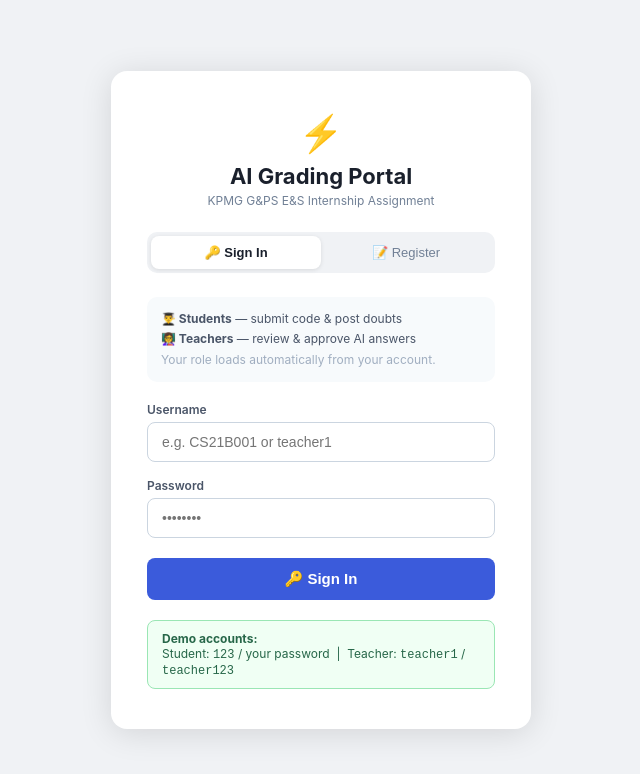
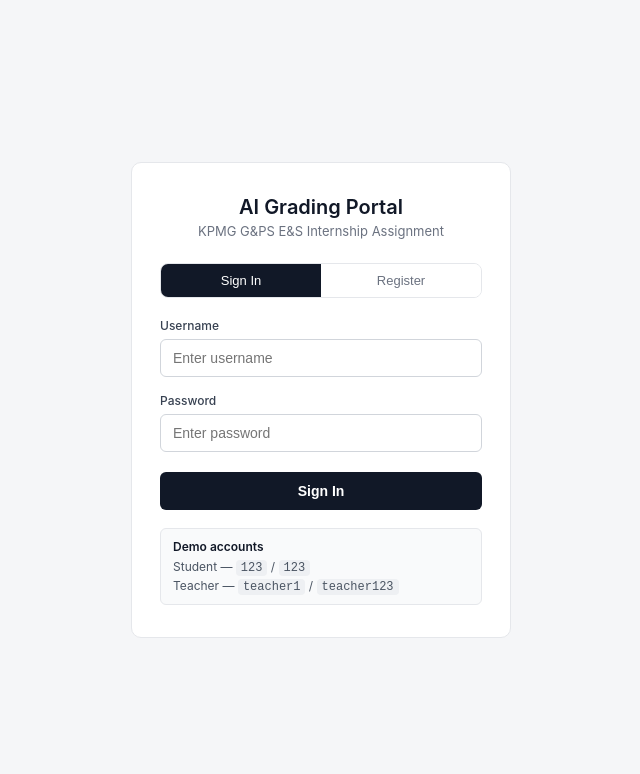
Before and after one commit to aryan-Patel-web/ai-code-grading-portal, a React (Vite) app in the folder frontend/: page /login in a window 1280 px wide. Shown: the top 774 px of the page, without its empty margins (319-959 px from the left). Built offline with nearby package versions, Linux system fonts and the light colour scheme.

Commit message:
adding test username and password for student and teacher both

```diff
--- a/frontend/src/pages/Login.jsx
+++ b/frontend/src/pages/Login.jsx
@@ -1,3 +1,5 @@
+
+
 // import React, { useState } from 'react'
 // import { useNavigate } from 'react-router-dom'
 // import api from '../api'
@@ -30,51 +32,25 @@
 //   }
 
 //   const s = {
-//     page: {
-//       minHeight: '100vh', display: 'flex', alignItems: 'center',
-//       justifyContent: 'center', background: '#f0f2f5',
-//     },
-//     card: {
-//       background: '#fff', borderRadius: 16, padding: '40px 36px',
-//       boxShadow: '0 4px 32px rgba(0,0,0,0.12)', width: '100%', maxWidth: 420,
-//     },
-//     logo:  { textAlign: 'center', fontSize: 36, marginBottom: 8 },
-//     title: { textAlign: 'center', fontSize: 22, fontWeight: 700, color: '#1a202c', marginBottom: 4 },
-//     sub:   { textAlign: 'center', fontSize: 13, color: '#718096', marginBottom: 28 },
+//     page:  { minHeight: '100vh', display: 'flex', alignItems: 'center', justifyContent: 'center', background: '#f0f2f5' },
+//     card:  { background: '#fff', borderRadius: 16, padding: '40px 36px', boxShadow: '0 4px 32px rgba(0,0,0,0.12)', width: '100%', maxWidth: 420 },
 //     label: { display: 'block', fontSize: 12, fontWeight: 600, color: '#4a5568', marginBottom: 5 },
-//     input: {
-//       width: '100%', padding: '11px 14px', border: '1.5px solid #cbd5e0',
-//       borderRadius: 8, fontSize: 14, outline: 'none', color: '#2d3748',
-//       marginBottom: 16, boxSizing: 'border-box', transition: 'border-color 0.2s',
-//     },
-//     btn: {
-//       width: '100%', padding: '12px', borderRadius: 8,
-//       border: 'none', fontWeight: 700, fontSize: 15,
-//       cursor: loading ? 'not-allowed' : 'pointer', marginTop: 8,
-//     },
+//     input: { width: '100%', padding: '11px 14px', border: '1.5px solid #cbd5e0', borderRadius: 8, fontSize: 14, outline: 'none', color: '#2d3748', marginBottom: 16, boxSizing: 'border-box' },
 //     roleBtn: (active, color) => ({
-//       flex: 1, padding: '12px 8px', border: `2px solid ${active ? color : '#e2e8f0'}`,
-//       borderRadius: 10, background: active ? color + '15' : '#f7fafc',
+//       flex: 1, padding: '14px 8px', border: `2px solid ${active ? color : '#e2e8f0'}`,
+//       borderRadius: 10, background: active ? color + '18' : '#f7fafc',
 //       color: active ? color : '#718096', fontWeight: active ? 700 : 500,
-//       cursor: 'pointer', fontSize: 13, transition: 'all 0.2s', textAlign: 'center',
+//       cursor: 'pointer', fontSize: 13, textAlign: 'center', transition: 'all 0.2s',
 //     }),
-//     error: {
-//       background: '#fff5f5', border: '1px solid #feb2b2', borderRadius: 8,
-//       padding: '10px 14px', color: '#c53030', fontSize: 13, marginBottom: 16,
-//     },
-//     divider: {
-//       display: 'flex', alignItems: 'center', gap: 12, margin: '20px 0',
-//     },
-//     dividerLine: { flex: 1, height: 1, background: '#e2e8f0' },
-//     dividerText: { fontSize: 12, color: '#a0aec0', fontWeight: 500 },
+//     error: { background: '#fff5f5', border: '1px solid #feb2b2', borderRadius: 8, padding: '10px 14px', color: '#c53030', fontSize: 13, marginBottom: 16 },
 //   }
 
 //   return (
 //     <div style={s.page}>
 //       <div style={s.card}>
-//         <div style={s.logo}>⚡</div>
-//         <h1 style={s.title}>AI Grading Portal</h1>
-//         <p style={s.sub}>KPMG G&PS E&S Internship Assignment</p>
+//         <div style={{ textAlign: 'center', fontSize: 36, marginBottom: 8 }}>⚡</div>
+//         <h1 style={{ textAlign: 'center', fontSize: 22, fontWeight: 700, color: '#1a202c', marginBottom: 4 }}>AI Grading Portal</h1>
+//         <p style={{ textAlign: 'center', fontSize: 12, color: '#718096', marginBottom: 24 }}>KPMG G&PS E&S Internship Assignment</p>
 
 //         {/* Tab switcher */}
 //         <div style={{ display: 'flex', background: '#f0f2f5', borderRadius: 10, padding: 4, marginBottom: 24 }}>
@@ -85,7 +61,6 @@
 //               color: mode === m ? '#1a202c' : '#718096',
 //               fontWeight: mode === m ? 700 : 400, cursor: 'pointer', fontSize: 13,
 //               boxShadow: mode === m ? '0 1px 4px rgba(0,0,0,0.1)' : 'none',
-//               transition: 'all 0.2s',
 //             }}>
 //               {m === 'login' ? '🔑 Sign In' : '📝 Register'}
 //             </button>
@@ -94,93 +69,55 @@
 
 //         {error && <div style={s.error}>⚠️ {error}</div>}
 
-//         {/* REGISTER — show role picker prominently */}
+//         {/* Register — role picker */}
 //         {mode === 'register' && (
 //           <>
 //             <label style={{ ...s.label, marginBottom: 10 }}>I am a...</label>
 //             <div style={{ display: 'flex', gap: 12, marginBottom: 20 }}>
-//               <button style={s.roleBtn(role === 'student', '#3b5bdb')}
-//                 onClick={() => setRole('student')}>
+//               <button style={s.roleBtn(role === 'student', '#3b5bdb')} onClick={() => setRole('student')}>
 //                 <div style={{ fontSize: 28, marginBottom: 4 }}>👨‍🎓</div>
 //                 <div style={{ fontWeight: 700, fontSize: 14 }}>Student</div>
-//                 <div style={{ fontSize: 11, color: '#718096', marginTop: 2 }}>
-//                   Submit code & ask doubts
-//                 </div>
+//                 <div style={{ fontSize: 11, color: '#718096', marginTop: 2 }}>Submit code & ask doubts</div>
 //               </button>
-//               <button style={s.roleBtn(role === 'teacher', '#f59e0b')}
-//                 onClick={() => setRole('teacher')}>
+//               <button style={s.roleBtn(role === 'teacher', '#f59e0b')} onClick={() => setRole('teacher')}>
 //                 <div style={{ fontSize: 28, marginBottom: 4 }}>👩‍🏫</div>
 //                 <div style={{ fontWeight: 700, fontSize: 14 }}>Teacher</div>
-//                 <div style={{ fontSize: 11, color: '#718096', marginTop: 2 }}>
-//                   Review & approve AI answers
-//                 </div>
+//                 <div style={{ fontSize: 11, color: '#718096', marginTop: 2 }}>Review & approve AI answers</div>
 //               </button>
 //             </div>
 //           </>
 //         )}
 
-//         {/* SIGN IN — show who can sign in */}
+//         {/* Login — role explanation */}
 //         {mode === 'login' && (
-//           <div style={{
-//             background: '#f7fafc', borderRadius: 10, padding: '12px 14px',
-//             marginBottom: 20, display: 'flex', gap: 16,
-//           }}>
-//             <div style={{ fontSize: 12, color: '#4a5568', lineHeight: 1.6 }}>
-//               <strong>👨‍🎓 Students</strong> — sign in to submit code and post doubts<br />
-//               <strong>👩‍🏫 Teachers</strong> — sign in to review and approve AI answers<br />
-//               <span style={{ color: '#a0aec0' }}>Your role is set automatically from your account.</span>
-//             </div>
+//           <div style={{ background: '#f7fafc', borderRadius: 10, padding: '12px 14px', marginBottom: 20, fontSize: 12, color: '#4a5568', lineHeight: 1.7 }}>
+//             <strong>👨‍🎓 Students</strong> — submit code & post doubts<br />
+//             <strong>👩‍🏫 Teachers</strong> — review & approve AI answers<br />
+//             <span style={{ color: '#a0aec0' }}>Your role loads automatically from your account.</span>
 //           </div>
 //         )}
 
 //         <label style={s.label}>Username</label>
-//         <input
-//           style={s.input}
-//           type="text"
-//           placeholder="e.g. CS21B001 or teacher1"
-//           value={username}
-//           onChange={(e) => setUsername(e.target.value)}
-//         />
+//         <input style={s.input} type="text" placeholder="e.g. CS21B001 or teacher1"
+//           value={username} onChange={(e) => setUsername(e.target.value)} />
 
 //         <label style={s.label}>Password</label>
-//         <input
-//           style={s.input}
-//           type="password"
-//           placeholder="••••••••"
-//           value={password}
-//           onChange={(e) => setPassword(e.target.value)}
-//           onKeyDown={(e) => e.key === 'Enter' && handleSubmit()}
-//         />
+//         <input style={s.input} type="password" placeholder="••••••••"
+//           value={password} onChange={(e) => setPassword(e.target.value)}
+//           onKeyDown={(e) => e.key === 'Enter' && handleSubmit()} />
 
-//         <button
-//           style={{
-//             ...s.btn,
-//             background: loading ? '#a0aec0' : mode === 'register'
-//               ? (role === 'teacher' ? '#f59e0b' : '#3b5bdb')
-//               : '#3b5bdb',
-//             color: '#fff',
-//           }}
-//           onClick={handleSubmit}
-//           disabled={loading}
-//         >
-//           {loading
-//             ? '⏳ Please wait…'
-//             : mode === 'login'
-//               ? '🔑 Sign In'
-//               : role === 'teacher'
-//                 ? '👩‍🏫 Register as Teacher'
-//                 : '👨‍🎓 Register as Student'
-//           }
+//         <button onClick={handleSubmit} disabled={loading} style={{
+//           width: '100%', padding: '12px', borderRadius: 8, border: 'none',
+//           fontWeight: 700, fontSize: 15, cursor: loading ? 'not-allowed' : 'pointer',
+//           background: loading ? '#a0aec0' : mode === 'register' ? (role === 'teacher' ? '#f59e0b' : '#3b5bdb') : '#3b5bdb',
+//           color: '#fff', marginTop: 4,
+//         }}>
+//           {loading ? '⏳ Please wait…' : mode === 'login' ? '🔑 Sign In' : role === 'teacher' ? '👩‍🏫 Register as Teacher' : '👨‍🎓 Register as Student'}
 //         </button>
 
-//         {/* Demo accounts hint */}
-//         <div style={{
-//           marginTop: 20, background: '#f0fff4', border: '1px solid #9ae6b4',
-//           borderRadius: 8, padding: '10px 14px', fontSize: 12, color: '#276749',
-//         }}>
+//         <div style={{ marginTop: 20, background: '#f0fff4', border: '1px solid #9ae6b4', borderRadius: 8, padding: '10px 14px', fontSize: 12, color: '#276749' }}>
 //           <strong>Demo accounts:</strong><br />
-//           Student: <code>123</code> / <code>your password</code><br />
-//           Teacher: <code>teacher1</code> / <code>teacher123</code>
+//           Student: <code>123</code> / your password &nbsp;|&nbsp; Teacher: <code>teacher1</code> / <code>teacher123</code>
 //         </div>
 //       </div>
 //     </div>
@@ -219,95 +156,249 @@
     finally { setLoading(false) }
   }
 
-  const s = {
-    page:  { minHeight: '100vh', display: 'flex', alignItems: 'center', justifyContent: 'center', background: '#f0f2f5' },
-    card:  { background: '#fff', borderRadius: 16, padding: '40px 36px', boxShadow: '0 4px 32px rgba(0,0,0,0.12)', width: '100%', maxWidth: 420 },
-    label: { display: 'block', fontSize: 12, fontWeight: 600, color: '#4a5568', marginBottom: 5 },
-    input: { width: '100%', padding: '11px 14px', border: '1.5px solid #cbd5e0', borderRadius: 8, fontSize: 14, outline: 'none', color: '#2d3748', marginBottom: 16, boxSizing: 'border-box' },
-    roleBtn: (active, color) => ({
-      flex: 1, padding: '14px 8px', border: `2px solid ${active ? color : '#e2e8f0'}`,
-      borderRadius: 10, background: active ? color + '18' : '#f7fafc',
-      color: active ? color : '#718096', fontWeight: active ? 700 : 500,
-      cursor: 'pointer', fontSize: 13, textAlign: 'center', transition: 'all 0.2s',
-    }),
-    error: { background: '#fff5f5', border: '1px solid #feb2b2', borderRadius: 8, padding: '10px 14px', color: '#c53030', fontSize: 13, marginBottom: 16 },
-  }
+  return (
+    <div className="login-page">
+      <div className="login-card">
+        <h1 className="login-title">AI Grading Portal</h1>
+        <p className="login-subtitle">KPMG G&amp;PS E&amp;S Internship Assignment</p>
 
-  return (
-    <div style={s.page}>
-      <div style={s.card}>
-        <div style={{ textAlign: 'center', fontSize: 36, marginBottom: 8 }}>⚡</div>
-        <h1 style={{ textAlign: 'center', fontSize: 22, fontWeight: 700, color: '#1a202c', marginBottom: 4 }}>AI Grading Portal</h1>
-        <p style={{ textAlign: 'center', fontSize: 12, color: '#718096', marginBottom: 24 }}>KPMG G&PS E&S Internship Assignment</p>
-
-        {/* Tab switcher */}
-        <div style={{ display: 'flex', background: '#f0f2f5', borderRadius: 10, padding: 4, marginBottom: 24 }}>
+        <div className="tabs">
           {['login', 'register'].map((m) => (
-            <button key={m} onClick={() => { setMode(m); setError('') }} style={{
-              flex: 1, padding: '9px', border: 'none', borderRadius: 8,
-              background: mode === m ? '#fff' : 'transparent',
-              color: mode === m ? '#1a202c' : '#718096',
-              fontWeight: mode === m ? 700 : 400, cursor: 'pointer', fontSize: 13,
-              boxShadow: mode === m ? '0 1px 4px rgba(0,0,0,0.1)' : 'none',
-            }}>
-              {m === 'login' ? '🔑 Sign In' : '📝 Register'}
+            <button
+              key={m}
+              className={`tab ${mode === m ? 'tab-active' : ''}`}
+              onClick={() => { setMode(m); setError('') }}
+            >
+              {m === 'login' ? 'Sign In' : 'Register'}
             </button>
           ))}
         </div>
 
-        {error && <div style={s.error}>⚠️ {error}</div>}
+        {error && <div className="error-box">{error}</div>}
 
-        {/* Register — role picker */}
         {mode === 'register' && (
-          <>
-            <label style={{ ...s.label, marginBottom: 10 }}>I am a...</label>
-            <div style={{ display: 'flex', gap: 12, marginBottom: 20 }}>
-              <button style={s.roleBtn(role === 'student', '#3b5bdb')} onClick={() => setRole('student')}>
-                <div style={{ fontSize: 28, marginBottom: 4 }}>👨‍🎓</div>
-                <div style={{ fontWeight: 700, fontSize: 14 }}>Student</div>
-                <div style={{ fontSize: 11, color: '#718096', marginTop: 2 }}>Submit code & ask doubts</div>
+          <div className="field">
+            <label className="field-label">Role</label>
+            <div className="role-row">
+              <button
+                className={`role-btn ${role === 'student' ? 'role-active' : ''}`}
+                onClick={() => setRole('student')}
+              >
+                Student
               </button>
-              <button style={s.roleBtn(role === 'teacher', '#f59e0b')} onClick={() => setRole('teacher')}>
-                <div style={{ fontSize: 28, marginBottom: 4 }}>👩‍🏫</div>
-                <div style={{ fontWeight: 700, fontSize: 14 }}>Teacher</div>
-                <div style={{ fontSize: 11, color: '#718096', marginTop: 2 }}>Review & approve AI answers</div>
+              <button
+                className={`role-btn ${role === 'teacher' ? 'role-active' : ''}`}
+                onClick={() => setRole('teacher')}
+              >
+                Teacher
               </button>
             </div>
-          </>
-        )}
-
-        {/* Login — role explanation */}
-        {mode === 'login' && (
-          <div style={{ background: '#f7fafc', borderRadius: 10, padding: '12px 14px', marginBottom: 20, fontSize: 12, color: '#4a5568', lineHeight: 1.7 }}>
-            <strong>👨‍🎓 Students</strong> — submit code & post doubts<br />
-            <strong>👩‍🏫 Teachers</strong> — review & approve AI answers<br />
-            <span style={{ color: '#a0aec0' }}>Your role loads automatically from your account.</span>
           </div>
         )}
 
-        <label style={s.label}>Username</label>
-        <input style={s.input} type="text" placeholder="e.g. CS21B001 or teacher1"
-          value={username} onChange={(e) => setUsername(e.target.value)} />
+        <div className="field">
+          <label className="field-label">Username</label>
+          <input
+            className="field-input"
+            type="text"
+            placeholder="Enter username"
+            value={username}
+            onChange={(e) => setUsername(e.target.value)}
+          />
+        </div>
 
-        <label style={s.label}>Password</label>
-        <input style={s.input} type="password" placeholder="••••••••"
-          value={password} onChange={(e) => setPassword(e.target.value)}
-          onKeyDown={(e) => e.key === 'Enter' && handleSubmit()} />
+        <div className="field">
+          <label className="field-label">Password</label>
+          <input
+            className="field-input"
+            type="password"
+            placeholder="Enter password"
+            value={password}
+            onChange={(e) => setPassword(e.target.value)}
+            onKeyDown={(e) => e.key === 'Enter' && handleSubmit()}
+          />
+        </div>
 
-        <button onClick={handleSubmit} disabled={loading} style={{
-          width: '100%', padding: '12px', borderRadius: 8, border: 'none',
-          fontWeight: 700, fontSize: 15, cursor: loading ? 'not-allowed' : 'pointer',
-          background: loading ? '#a0aec0' : mode === 'register' ? (role === 'teacher' ? '#f59e0b' : '#3b5bdb') : '#3b5bdb',
-          color: '#fff', marginTop: 4,
-        }}>
-          {loading ? '⏳ Please wait…' : mode === 'login' ? '🔑 Sign In' : role === 'teacher' ? '👩‍🏫 Register as Teacher' : '👨‍🎓 Register as Student'}
+        <button className="submit-btn" onClick={handleSubmit} disabled={loading}>
+          {loading ? 'Please wait...' : mode === 'login' ? 'Sign In' : 'Create Account'}
         </button>
 
-        <div style={{ marginTop: 20, background: '#f0fff4', border: '1px solid #9ae6b4', borderRadius: 8, padding: '10px 14px', fontSize: 12, color: '#276749' }}>
-          <strong>Demo accounts:</strong><br />
-          Student: <code>123</code> / your password &nbsp;|&nbsp; Teacher: <code>teacher1</code> / <code>teacher123</code>
+        <div className="demo-box">
+          <span className="demo-label">Demo accounts</span>
+          <span>Student — <code>123</code> / <code>123</code></span>
+          <span>Teacher — <code>teacher1</code> / <code>teacher123</code></span>
         </div>
       </div>
+
+      <style>{`
+        * { box-sizing: border-box; }
+
+        .login-page {
+          min-height: 100vh;
+          display: flex;
+          align-items: center;
+          justify-content: center;
+          background: #f5f6f8;
+          padding: 24px;
+          font-family: -apple-system, BlinkMacSystemFont, 'Segoe UI', Roboto, Arial, sans-serif;
+        }
+
+        .login-card {
+          width: 100%;
+          max-width: 380px;
+          background: #ffffff;
+          border: 1px solid #e5e7eb;
+          border-radius: 10px;
+          padding: 32px 28px;
+        }
+
+        .login-title {
+          font-size: 20px;
+          font-weight: 600;
+          color: #111827;
+          text-align: center;
+          margin: 0 0 4px;
+        }
+
+        .login-subtitle {
+          font-size: 13px;
+          color: #6b7280;
+          text-align: center;
+          margin: 0 0 24px;
+        }
+
+        .tabs {
+          display: flex;
+          border: 1px solid #e5e7eb;
+          border-radius: 8px;
+          overflow: hidden;
+          margin-bottom: 20px;
+        }
+
+        .tab {
+          flex: 1;
+          padding: 9px 0;
+          border: none;
+          background: #ffffff;
+          color: #6b7280;
+          font-size: 13px;
+          font-weight: 500;
+          cursor: pointer;
+        }
+
+        .tab-active {
+          background: #111827;
+          color: #ffffff;
+        }
+
+        .error-box {
+          background: #fef2f2;
+          border: 1px solid #fecaca;
+          color: #b91c1c;
+          font-size: 13px;
+          border-radius: 6px;
+          padding: 9px 12px;
+          margin-bottom: 16px;
+        }
+
+        .field {
+          margin-bottom: 16px;
+        }
+
+        .field-label {
+          display: block;
+          font-size: 12px;
+          font-weight: 500;
+          color: #374151;
+          margin-bottom: 6px;
+        }
+
+        .field-input {
+          width: 100%;
+          padding: 10px 12px;
+          border: 1px solid #d1d5db;
+          border-radius: 6px;
+          font-size: 14px;
+          color: #111827;
+          outline: none;
+        }
+
+        .field-input:focus {
+          border-color: #111827;
+        }
+
+        .role-row {
+          display: flex;
+          gap: 8px;
+        }
+
+        .role-btn {
+          flex: 1;
+          padding: 9px 0;
+          border: 1px solid #d1d5db;
+          border-radius: 6px;
+          background: #ffffff;
+          color: #6b7280;
+          font-size: 13px;
+          font-weight: 500;
+          cursor: pointer;
+        }
+
+        .role-active {
+          border-color: #111827;
+          background: #111827;
+          color: #ffffff;
+        }
+
+        .submit-btn {
+          width: 100%;
+          padding: 11px 0;
+          border: none;
+          border-radius: 6px;
+          background: #111827;
+          color: #ffffff;
+          font-size: 14px;
+          font-weight: 600;
+          cursor: pointer;
+          margin-top: 4px;
+        }
+
+        .submit-btn:disabled {
+          background: #9ca3af;
+          cursor: not-allowed;
+        }
+
+        .demo-box {
+          margin-top: 18px;
+          background: #f9fafb;
+          border: 1px solid #e5e7eb;
+          border-radius: 6px;
+          padding: 10px 12px;
+          font-size: 12px;
+          color: #4b5563;
+          display: flex;
+          flex-direction: column;
+          gap: 3px;
+        }
+
+        .demo-label {
+          font-weight: 600;
+          color: #111827;
+          margin-bottom: 2px;
+        }
+
+        .demo-box code {
+          background: #eef0f3;
+          padding: 1px 5px;
+          border-radius: 4px;
+        }
+
+        @media (max-width: 420px) {
+          .login-card {
+            padding: 26px 20px;
+          }
+        }
+      `}</style>
     </div>
   )
 }
```
